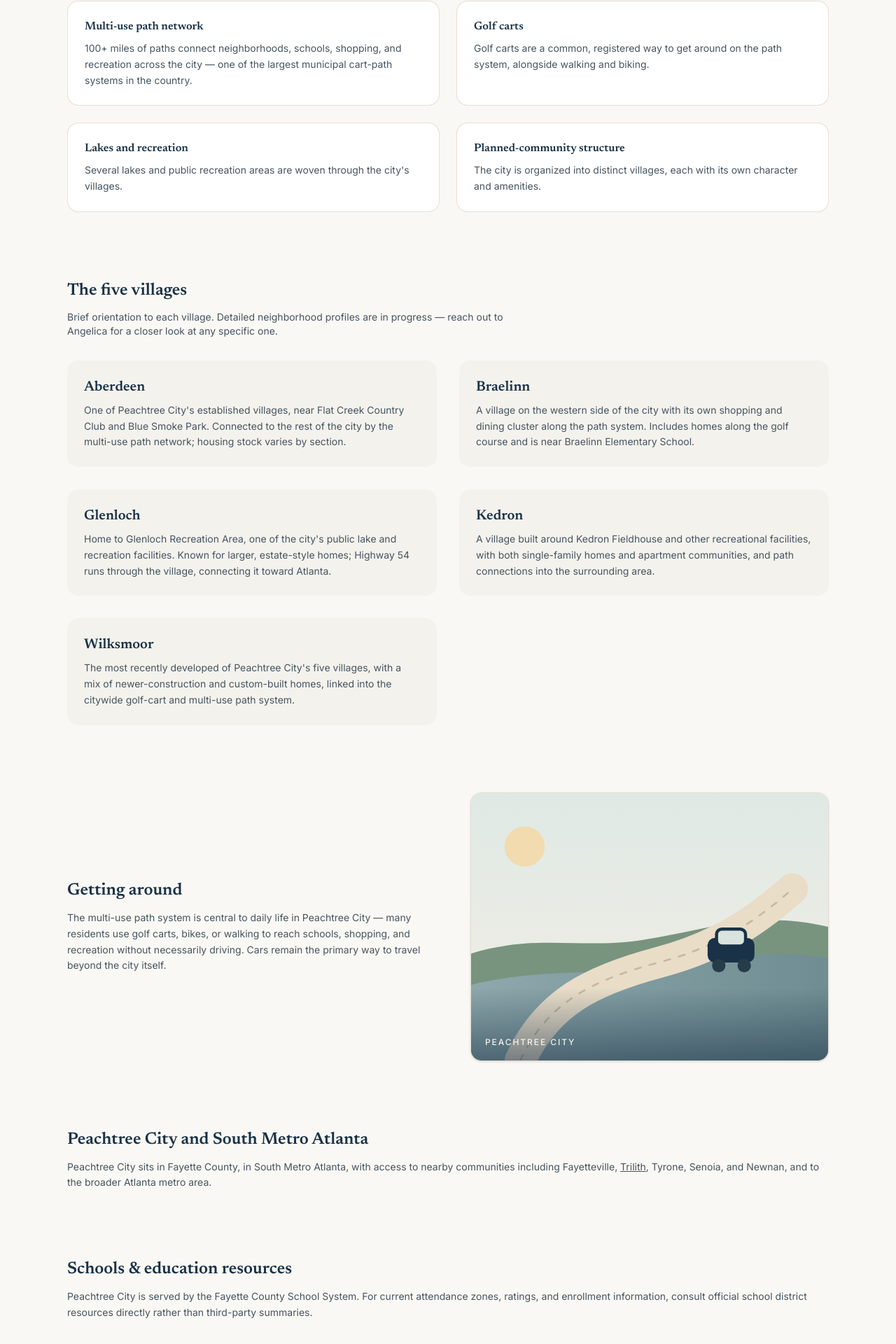
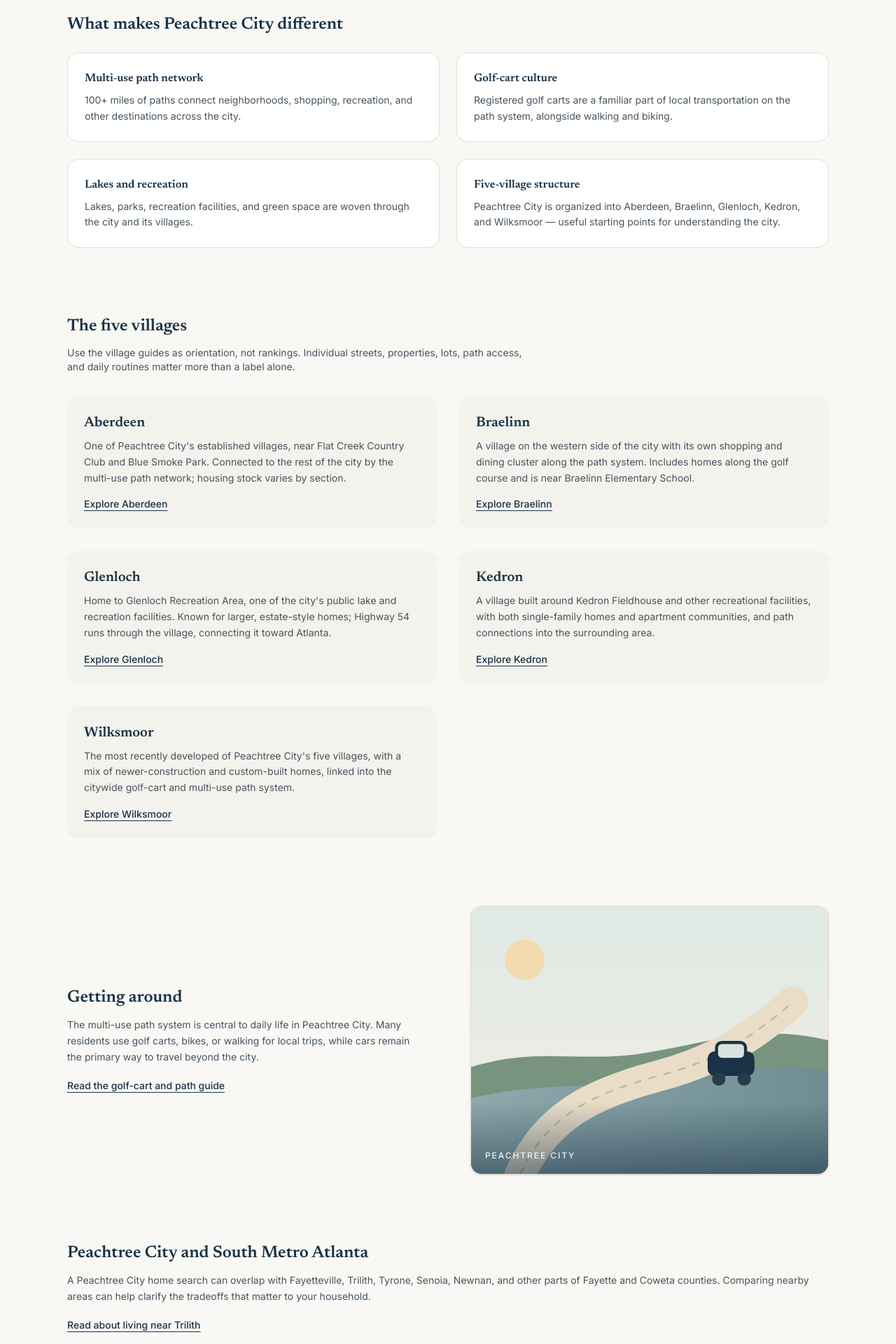
Before and after one commit to jloftis10-lang/angelicarios, a Next.js app: page /peachtree-city-ga in a window 1280 px wide. Shown: the part 516-2436 px from the top of the page at 70% size. Built offline with nearby package versions, Linux system fonts and the light colour scheme; no server answers.

Commit message:
Turn Peachtree City page into a stronger local hub

```diff
--- a/src/app/peachtree-city-ga/page.tsx
+++ b/src/app/peachtree-city-ga/page.tsx
@@ -11,7 +11,7 @@ import { villages } from "@/config/villages";
 export const metadata: Metadata = {
   title: `Peachtree City GA Real Estate & Relocation Guide`,
   description:
-    "A neutral orientation to living in Peachtree City, Georgia: the five villages, the multi-use path and golf-cart system, and how the city relates to South Metro Atlanta.",
+    "A practical orientation to living in Peachtree City, Georgia: the five villages, multi-use paths, golf-cart culture, nearby communities, and relocation planning.",
   alternates: { canonical: "/peachtree-city-ga" },
 };
 
@@ -26,9 +26,13 @@ export default function PeachtreeCityPage() {
           </h1>
           <p className="mt-5 text-base leading-relaxed text-slate">
             Peachtree City is a planned community in Fayette County, part of South Metro Atlanta, built around a
-            network of villages connected by multi-use paths. Here&apos;s an orientation to what makes it distinct —
-            this page will keep growing as more detail is confirmed.
+            network of villages connected by multi-use paths. This guide is designed to help buyers and relocating
+            families understand the city before they start narrowing homes.
           </p>
+          <div className="mt-7 flex flex-wrap gap-3">
+            <Button href="/guide">Read the Relocation Guide</Button>
+            <Button href="/contact" variant="secondary">Talk With Angelica</Button>
+          </div>
         </Container>
       </section>
 
@@ -37,10 +41,10 @@ export default function PeachtreeCityPage() {
           <h2 className="font-display text-2xl font-semibold text-navy">What makes Peachtree City different</h2>
           <div className="mt-6 grid gap-6 sm:grid-cols-2">
             {[
-              { title: "Multi-use path network", copy: "100+ miles of paths connect neighborhoods, schools, shopping, and recreation across the city — one of the largest municipal cart-path systems in the country." },
-              { title: "Golf carts", copy: "Golf carts are a common, registered way to get around on the path system, alongside walking and biking." },
-              { title: "Lakes and recreation", copy: "Several lakes and public recreation areas are woven through the city's villages." },
-              { title: "Planned-community structure", copy: "The city is organized into distinct villages, each with its own character and amenities." },
+              { title: "Multi-use path network", copy: "100+ miles of paths connect neighborhoods, shopping, recreation, and other destinations across the city." },
+              { title: "Golf-cart culture", copy: "Registered golf carts are a familiar part of local transportation on the path system, alongside walking and biking." },
+              { title: "Lakes and recreation", copy: "Lakes, parks, recreation facilities, and green space are woven through the city and its villages." },
+              { title: "Five-village structure", copy: "Peachtree City is organized into Aberdeen, Braelinn, Glenloch, Kedron, and Wilksmoor — useful starting points for understanding the city." },
             ].map((item) => (
               <div key={item.title} className="rounded-2xl border border-sand/60 bg-white p-6">
                 <h3 className="text-base font-semibold text-navy">{item.title}</h3>
@@ -55,15 +59,21 @@ export default function PeachtreeCityPage() {
         <Container>
           <h2 className="font-display text-2xl font-semibold text-navy">The five villages</h2>
           <p className="mt-3 max-w-2xl text-sm text-slate">
-            Brief orientation to each village. Detailed neighborhood profiles are in progress — reach out to
-            Angelica for a closer look at any specific one.
+            Use the village guides as orientation, not rankings. Individual streets, properties, lots, path access,
+            and daily routines matter more than a label alone.
           </p>
           <div className="mt-8 grid gap-8 md:grid-cols-2">
             {villages.map((village) => (
-              <div key={village.slug} id={village.slug} className="scroll-mt-24 rounded-2xl bg-canvas p-6">
+              <article key={village.slug} className="rounded-2xl bg-canvas p-6">
                 <h3 className="font-display text-xl font-semibold text-navy">{village.name}</h3>
                 <p className="mt-2 text-sm leading-relaxed text-slate">{village.summary}</p>
-              </div>
+                <Link
+                  href={`/peachtree-city-ga/${village.slug}`}
+                  className="mt-4 inline-block text-sm font-medium text-navy underline underline-offset-4"
+                >
+                  Explore {village.name}
+                </Link>
+              </article>
             ))}
           </div>
         </Container>
@@ -74,12 +84,14 @@ export default function PeachtreeCityPage() {
           <div>
             <h2 className="font-display text-2xl font-semibold text-navy">Getting around</h2>
             <p className="mt-3 text-sm leading-relaxed text-slate">
-              The multi-use path system is central to daily life in Peachtree City — many residents use golf carts,
-              bikes, or walking to reach schools, shopping, and recreation without necessarily driving. Cars remain
-              the primary way to travel beyond the city itself.
+              The multi-use path system is central to daily life in Peachtree City. Many residents use golf carts,
+              bikes, or walking for local trips, while cars remain the primary way to travel beyond the city.
             </p>
+            <Link href="/blog/golf-cart-path-guide" className="mt-5 inline-block text-sm font-medium text-navy underline underline-offset-4">
+              Read the golf-cart and path guide
+            </Link>
           </div>
-          <PlaceholderImage label="Golf-cart / multi-use path" aspect="aspect-[4/3]" />
+          <PlaceholderImage label="Golf-cart and multi-use path in Peachtree City" aspect="aspect-[4/3]" />
         </Container>
       </section>
 
@@ -87,13 +99,13 @@ export default function PeachtreeCityPage() {
         <Container className="max-w-2xl">
           <h2 className="font-display text-2xl font-semibold text-navy">Peachtree City and South Metro Atlanta</h2>
           <p className="mt-3 text-sm leading-relaxed text-slate">
-            Peachtree City sits in Fayette County, in South Metro Atlanta, with access to nearby communities including
-            Fayetteville,{" "}
-            <Link href="/blog/living-near-trilith" className="underline hover:text-navy">
-              Trilith
-            </Link>
-            , Tyrone, Senoia, and Newnan, and to the broader Atlanta metro area.
+            A Peachtree City home search can overlap with Fayetteville, Trilith, Tyrone, Senoia, Newnan, and other
+            parts of Fayette and Coweta counties. Comparing nearby areas can help clarify the tradeoffs that matter to
+            your household.
           </p>
+          <Link href="/blog/living-near-trilith" className="mt-5 inline-block text-sm font-medium text-navy underline underline-offset-4">
+            Read about living near Trilith
+          </Link>
         </Container>
       </section>
 
@@ -101,9 +113,9 @@ export default function PeachtreeCityPage() {
         <Container className="max-w-2xl">
           <h2 className="font-display text-2xl font-semibold text-navy">Schools &amp; education resources</h2>
           <p className="mt-3 text-sm leading-relaxed text-slate">
-            Peachtree City is served by the Fayette County School System. For current attendance zones, ratings, and
-            enrollment information, consult official school district resources directly rather than third-party
-            summaries.
+            Peachtree City is served by the Fayette County School System. For current attendance zones, enrollment,
+            programs, and other school information, verify details directly with official district resources rather
+            than relying on third-party summaries.
           </p>
         </Container>
       </section>
@@ -123,7 +135,7 @@ export default function PeachtreeCityPage() {
             Thinking about Peachtree City?
           </h2>
           <p className="max-w-xl text-base leading-relaxed text-slate">
-            {brand.shortName} is happy to talk through what living here actually looks like.
+            {brand.shortName} can help you compare areas, plan a visit, or get oriented before you start touring homes.
           </p>
           <Button href="/contact">Talk With Angelica</Button>
         </Container>
```
